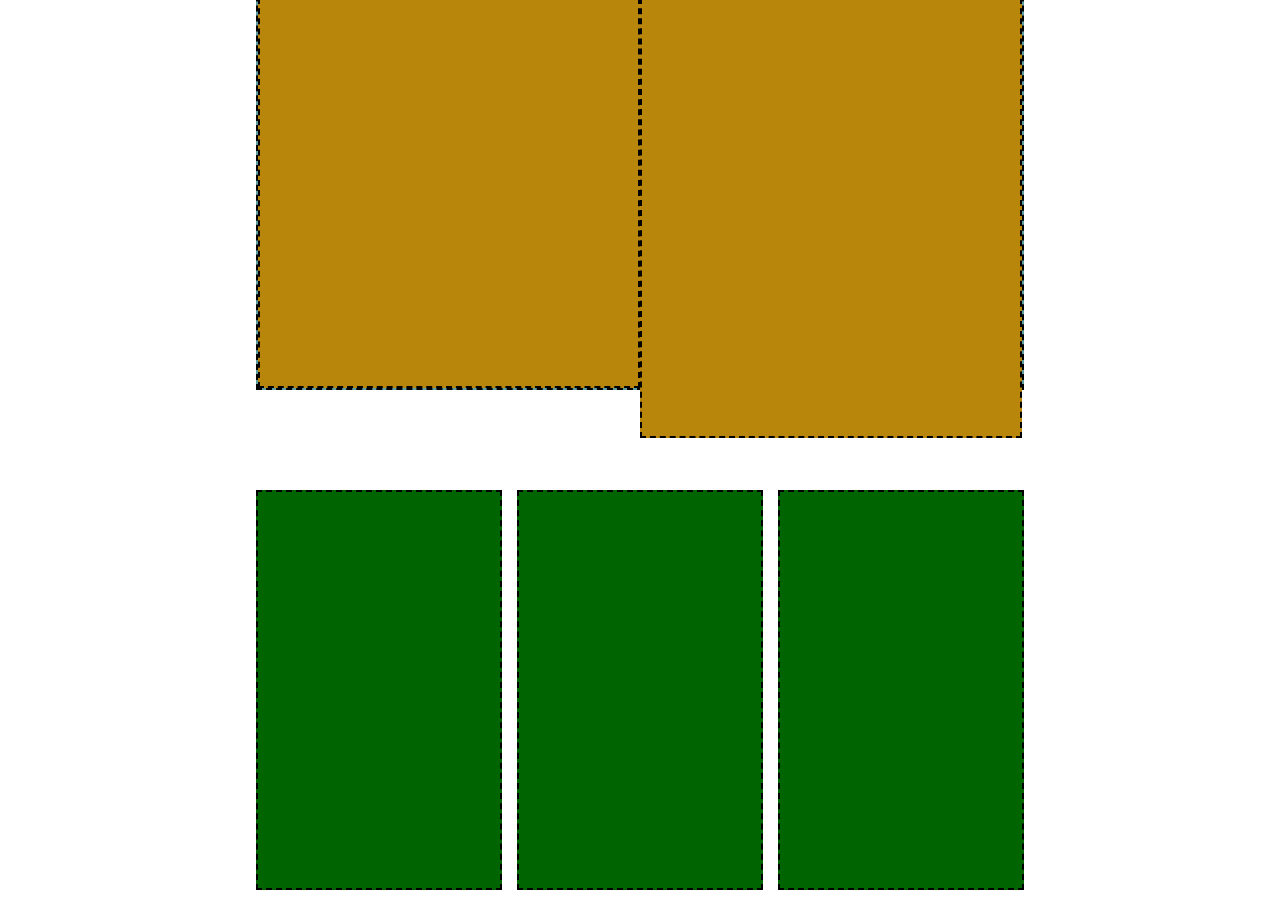
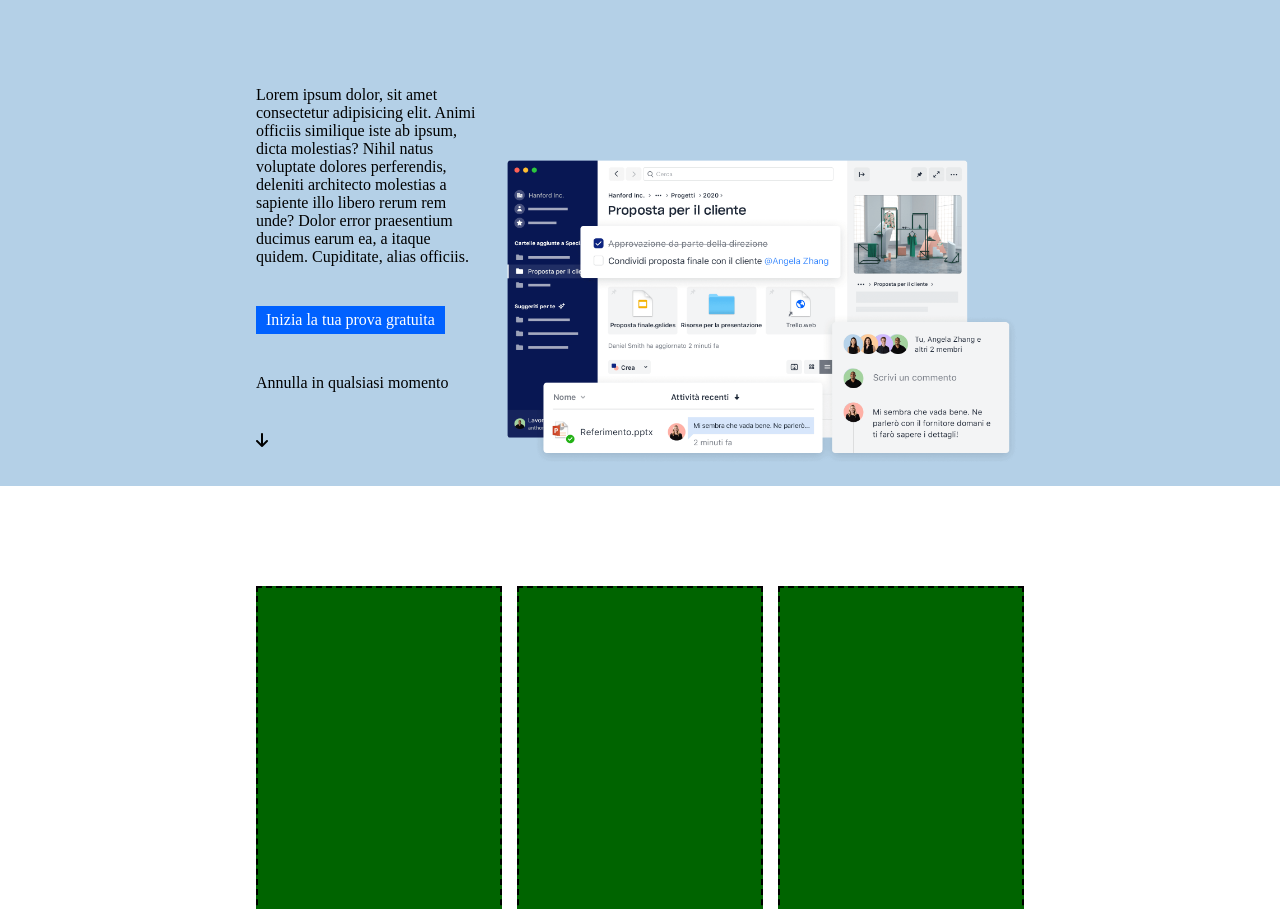
Before and after one commit to MattiaPaiano91/htmlcss-dropbox, a plain HTML site: page index.html in a window 1280 px wide. Shown: the part 431-1340 px from the top of the page. Drawn offline with Linux system fonts and the light colour scheme.

Commit message:
-Finito header

```diff
--- a/css/style.css
+++ b/css/style.css
@@ -9,25 +9,13 @@
     padding: 5px 10px;
     background-color:#0061FF ;
     color: white;
+    display: inline-block;
 }
+
 
 /* debug */
 
 
-
-.header-bottom{
-    border: 2px dashed black;
-    background-color: cadetblue;
-}
-
-h1{
-    font-size: 4.5em;
-}
-
-.b-h-img, .b-h-text{
-    background-color: darkgoldenrod;
-    border: 2px dashed black;
-}
 
 .card{
     background-color: darkgreen;
@@ -111,20 +99,43 @@ h1{
     flex-wrap: wrap;
 }
 
-.header-bottom > h1{
-    margin: 50px 0px;
+h1{
+    font-size: 4.5em;
 }
 
+.header-bottom > h1{
+    margin: 100px 0px;
+}
+
+.b-section{
+    width: 100%;
+    background-color:#B4D0E7;
+}
+
+.b-h-text > .button > a{
+    color: white;
+    text-decoration: none;
+}
+
+.b-h-text > *{
+    margin-bottom: 40px;
+}
 
 .b-h-text{
-    width: 50%;
+    width: 30%;
     min-height: 400px;
 }
 
 .b-h-img{
-    width: 50%;
+    width: 70%;
     min-height: 400px;
     margin-bottom: -50px;
+}
+
+.b-h-img > img {
+    object-fit: contain;
+    width: 100%;
+    height: 100%;
 }
 
 
--- a/index.html
+++ b/index.html
@@ -1,10 +1,12 @@
 <!DOCTYPE html>
 <html lang="en">
   <head>
-    <meta charset="UTF-8">
-    <meta name="viewport" content="width=device-width, initial-scale=1.0">
+    <meta charset="UTF-8" />
+    <meta name="viewport" content="width=device-width, initial-scale=1.0" />
     <!-- css -->
-    <link rel="stylesheet" href="./css/style.css">
+    <link rel="stylesheet" href="./css/style.css" />
+    <!-- font awesome -->
+    <link rel="stylesheet" href="https://cdnjs.cloudflare.com/ajax/libs/font-awesome/6.4.2/css/all.min.css" integrity="sha512-z3gLpd7yknf1YoNbCzqRKc4qyor8gaKU1qmn+CShxbuBusANI9QpRohGBreCFkKxLhei6S9CQXFEbbKuqLg0DA==" crossorigin="anonymous" referrerpolicy="no-referrer" />
     <title>Document</title>
   </head>
   <body>
@@ -13,7 +15,7 @@
       <nav class="header-top">
         <div class="l-col">
           <ul>
-                        <li><img src="/img/logo-small.png" alt=""></li>
+            <li><img src="/img/logo-small.png" alt="" /></li>
             <li><a href="#">Perchè Dropbox</a></li>
             <li><a href="#"> Funzioni</a></li>
             <li><a href="#">Piani e Prezzi</a></li>
@@ -30,10 +32,27 @@
           </ul>
         </div>
       </nav>
+      <div class="b-section">
         <div class="header-bottom">
           <h1>Tutto ciò che ti serve per il lavoro, in un unico posto</h1>
-                <div class="b-h-text"></div>
-                <div class="b-h-img"></div>
+
+          <div class="b-h-text">
+
+            <p>Lorem ipsum dolor, sit amet consectetur adipisicing elit. Animi officiis similique iste ab ipsum, dicta molestias? Nihil natus voluptate dolores perferendis, deleniti architecto molestias a sapiente illo libero rerum rem unde? Dolor error praesentium ducimus earum ea, a itaque quidem. Cupiditate, alias officiis. </p>
+
+            <div class="button"><a href="#">Inizia la tua prova gratuita</a></div>
+
+            <p>Annulla in qualsiasi momento</p>
+
+            <span>
+                <i class="fa-solid fa-arrow-down"></i>
+            </span>
+
+          </div>
+          <div class="b-h-img">
+            <img src="/img/jumbo.png" alt="">
+          </div>
+        </div>
       </div>
     </header>
     <!-- fine header -->
@@ -72,9 +91,7 @@
         <div></div>
       </div>
 
-        <div class="main-container-4th-row">
-
-        </div>
+      <div class="main-container-4th-row"></div>
 
       <div class="square-section">
         <div class="square">
@@ -101,14 +118,14 @@
 
       <div class="faq-row">
         <h3>h3</h3>
-            <hr>
+        <hr />
         <ul>
           <li>li</li>
-                <hr>
+          <hr />
           <li>li</li>
-                <hr>
+          <hr />
           <li>li</li>
-                <hr>
+          <hr />
         </ul>
       </div>
     </main>
```
Lines whose indentation alone changed are shown as unchanged.
